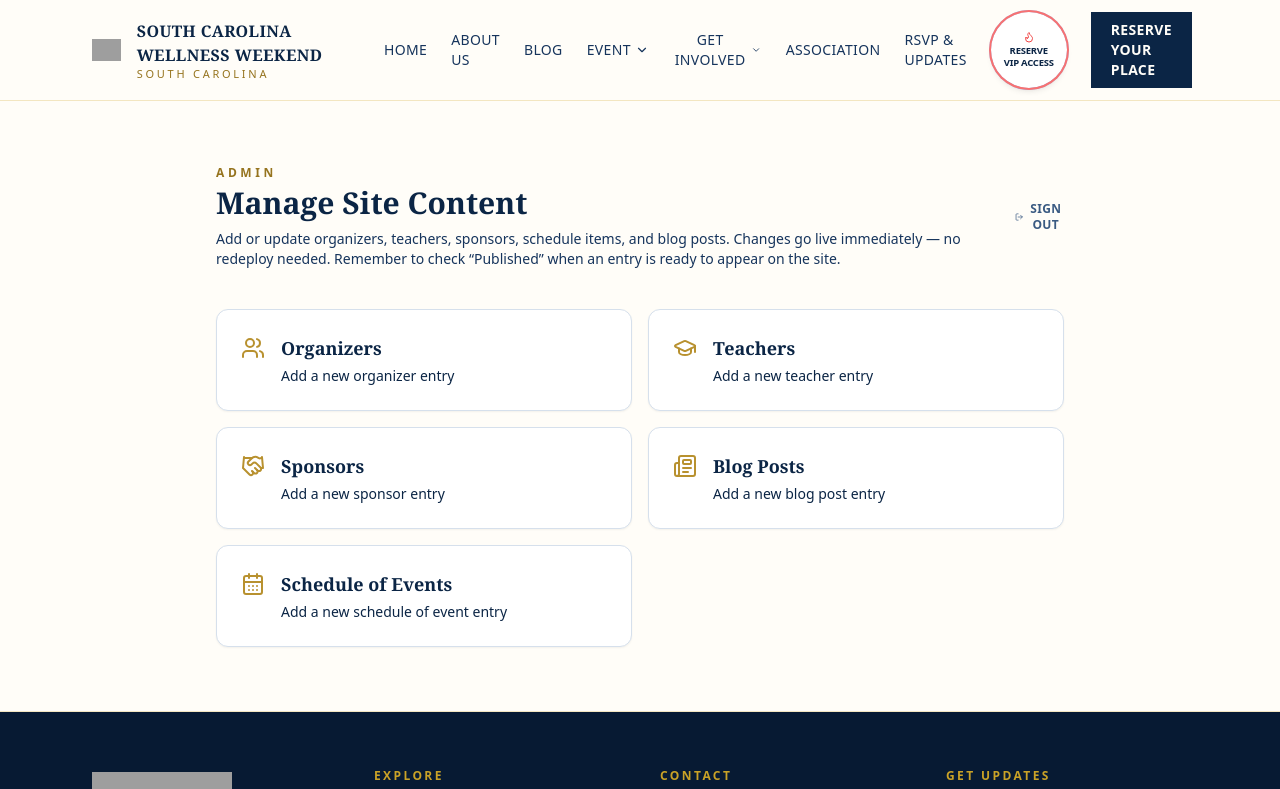
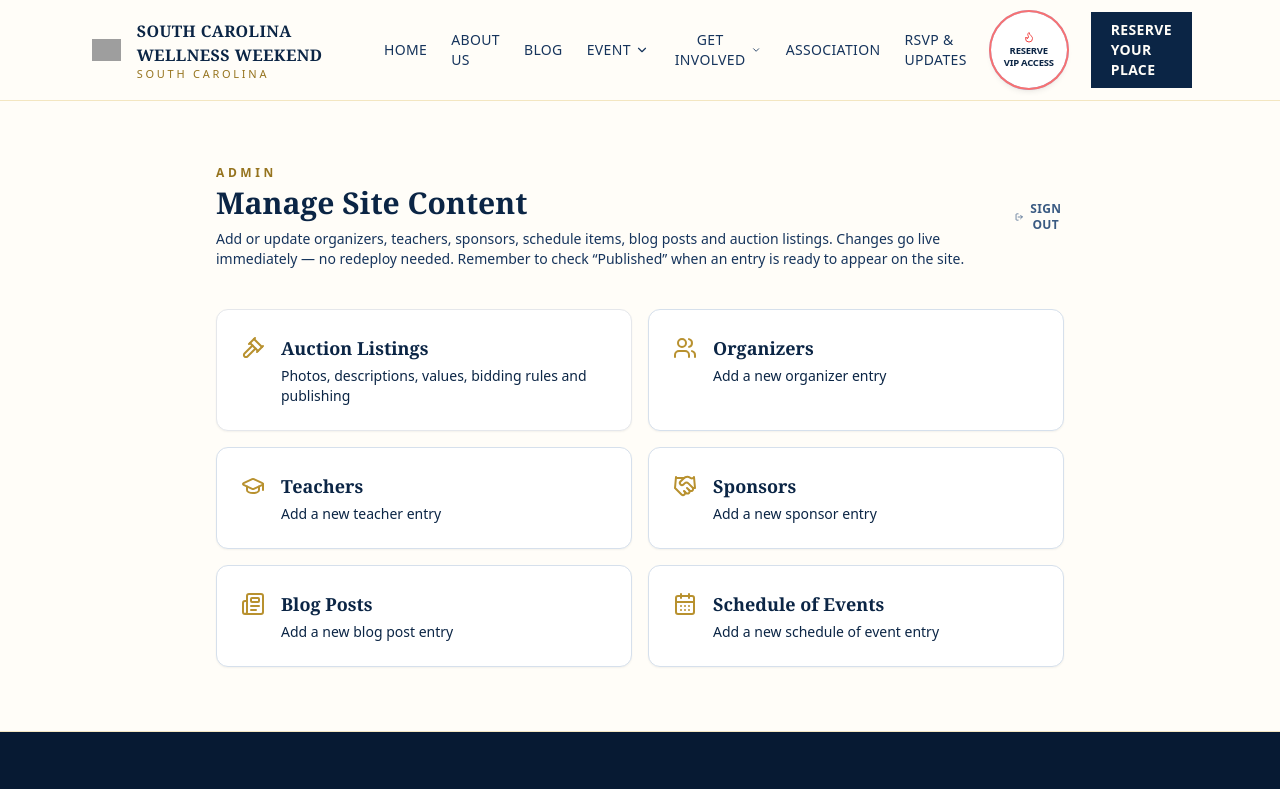
Before and after one commit to christopher776/world-wellness-weekend-sc, a Next.js app: page /admin in a window 1280 px wide. Shown: the top 789 px of the page. Built offline with nearby package versions, Linux system fonts and the light colour scheme; grey boxes are pictures that could not be loaded.

Commit message:
Add auction manager to admin dashboard

```diff
--- a/app/admin/page.tsx
+++ b/app/admin/page.tsx
@@ -1,5 +1,5 @@
 import Link from "next/link";
-import { Users, GraduationCap, Handshake, CalendarDays, Newspaper } from "lucide-react";
+import { Users, GraduationCap, Handshake, CalendarDays, Newspaper, Gavel } from "lucide-react";
 import { CONTENT_TYPES } from "@/lib/cms-schema";
 import { SignOutButton } from "@/components/admin/sign-out-button";
 
@@ -21,7 +21,7 @@ export default function AdminDashboardPage() {
           </p>
           <h1 className="font-serif text-3xl font-bold text-navy-800">Manage Site Content</h1>
           <p className="mt-2 text-sm text-navy-600">
-            Add or update organizers, teachers, sponsors, schedule items, and blog posts. Changes
+            Add or update organizers, teachers, sponsors, schedule items, blog posts and auction listings. Changes
             go live immediately — no redeploy needed. Remember to check &ldquo;Published&rdquo;
             when an entry is ready to appear on the site.
           </p>
@@ -30,6 +30,17 @@ export default function AdminDashboardPage() {
       </div>
 
       <div className="mt-10 grid grid-cols-1 gap-4 sm:grid-cols-2">
+        <Link
+          href="/admin/auction"
+          className="flex items-start gap-4 rounded-xl border border-gold-200 bg-white p-6 shadow-sm transition-colors hover:border-gold-400"
+        >
+          <Gavel className="mt-0.5 h-6 w-6 shrink-0 text-gold-600" />
+          <div>
+            <p className="font-serif text-lg font-bold text-navy-800">Auction Listings</p>
+            <p className="mt-1 text-sm text-navy-500">Photos, descriptions, values, bidding rules and publishing</p>
+          </div>
+        </Link>
+
         {Object.values(CONTENT_TYPES).map((def) => {
           const Icon = icons[def.slug] ?? Users;
           return (
```
